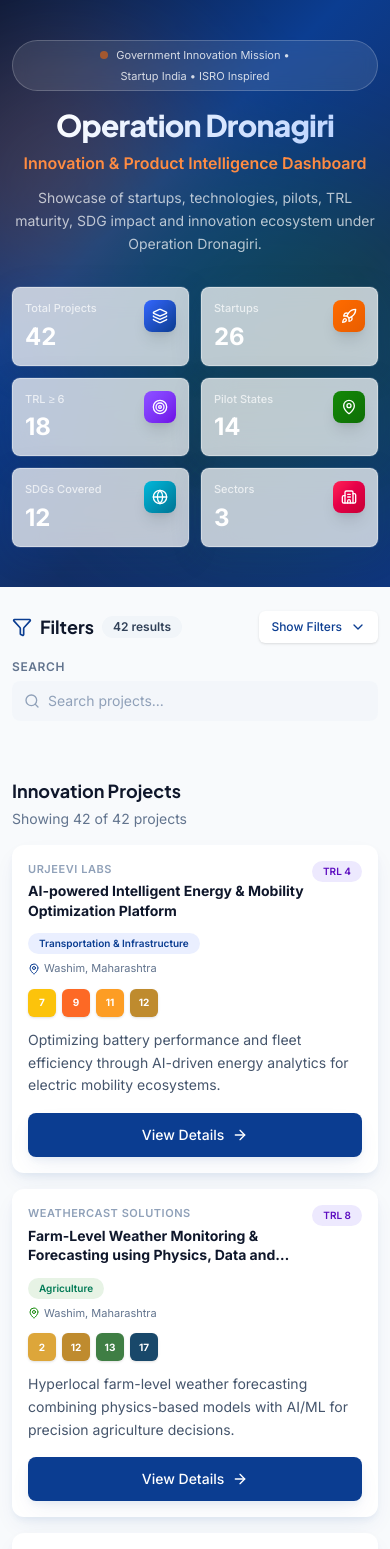
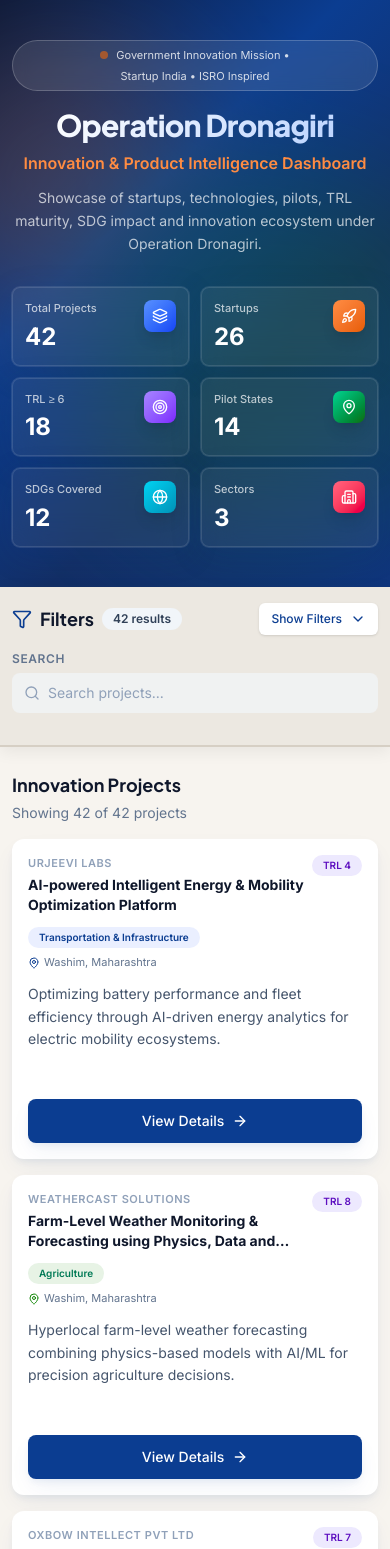
Before and after one commit to Varshith-Dev-IT/BRICS_OD_DASHBOARD, a React (Vite) app: page / in a window 390 px wide. Shown: the top 1549 px of the page. Built offline with nearby package versions, Linux system fonts and the light colour scheme.

Commit message:
feat: implement dashboard page, hero section, and project grid components for Operation Dronagiri

```diff
--- a/src/components/dashboard/HeroSection.tsx
+++ b/src/components/dashboard/HeroSection.tsx
@@ -54,12 +54,12 @@
 }
 
 const KPI_CONFIG = [
-  { label: 'Total Projects', key: 'totalProjects' as const, icon: <Layers className="h-4 w-4 text-white sm:h-5 sm:w-5" />, accent: 'from-navy-500 to-navy-700' },
-  { label: 'Startups', key: 'startups' as const, icon: <Rocket className="h-4 w-4 text-white sm:h-5 sm:w-5" />, accent: 'from-saffron-500 to-saffron-600' },
-  { label: 'TRL ≥ 6', key: 'trlAbove6' as const, icon: <Target className="h-4 w-4 text-white sm:h-5 sm:w-5" />, accent: 'from-violet-500 to-violet-700' },
-  { label: 'Pilot States', key: 'pilotStates' as const, icon: <MapPin className="h-4 w-4 text-white sm:h-5 sm:w-5" />, accent: 'from-emerald-500 to-emerald-600' },
-  { label: 'SDGs Covered', key: 'sdgsCovered' as const, icon: <Globe className="h-4 w-4 text-white sm:h-5 sm:w-5" />, accent: 'from-cyan-500 to-cyan-700' },
-  { label: 'Sectors', key: 'sectors' as const, icon: <Building2 className="h-4 w-4 text-white sm:h-5 sm:w-5" />, accent: 'from-rose-500 to-rose-700' },
+  { label: 'Total Projects', key: 'totalProjects' as const, icon: <Layers className="h-4 w-4 text-white sm:h-5 sm:w-5" />, accent: 'from-navy-400 to-navy-600' },
+  { label: 'Startups', key: 'startups' as const, icon: <Rocket className="h-4 w-4 text-white sm:h-5 sm:w-5" />, accent: 'from-saffron-400 to-saffron-600' },
+  { label: 'TRL ≥ 6', key: 'trlAbove6' as const, icon: <Target className="h-4 w-4 text-white sm:h-5 sm:w-5" />, accent: 'from-violet-400 to-violet-600' },
+  { label: 'Pilot States', key: 'pilotStates' as const, icon: <MapPin className="h-4 w-4 text-white sm:h-5 sm:w-5" />, accent: 'from-emerald-400 to-emerald-600' },
+  { label: 'SDGs Covered', key: 'sdgsCovered' as const, icon: <Globe className="h-4 w-4 text-white sm:h-5 sm:w-5" />, accent: 'from-cyan-400 to-cyan-600' },
+  { label: 'Sectors', key: 'sectors' as const, icon: <Building2 className="h-4 w-4 text-white sm:h-5 sm:w-5" />, accent: 'from-rose-400 to-rose-600' },
 ]
 
 export function HeroSection() {
--- a/src/components/project/ProjectCard.tsx
+++ b/src/components/project/ProjectCard.tsx
@@ -4,7 +4,6 @@
 import { Badge } from '@/components/ui/badge'
 import { Button } from '@/components/ui/button'
 import { Card, CardContent, CardHeader } from '@/components/ui/card'
-import { SDGBadges } from '@/components/project/SDGBadges'
 import type { Project } from '@/types/project'
 import { SECTOR_COLORS } from '@/types/project'
 
@@ -67,9 +66,6 @@
         </CardHeader>
 
         <CardContent className="flex flex-1 flex-col p-4 pt-0 sm:p-5">
-          <div className="mb-3 min-h-[1.75rem] sm:min-h-[2rem]">
-            <SDGBadges sdgs={project.sdgs} />
-          </div>
 
           <p className="mb-4 line-clamp-3 min-h-[3.75rem] flex-1 text-sm leading-relaxed text-slate-600 sm:line-clamp-4 sm:min-h-[5rem]">
             {project.shortDescription}
--- a/src/components/ui/multi-select.tsx
+++ b/src/components/ui/multi-select.tsx
@@ -1,6 +1,6 @@
-import { ChevronDown, X } from 'lucide-react'
+import { ChevronDown } from 'lucide-react'
 import { useEffect, useRef, useState } from 'react'
-import { Badge } from '@/components/ui/badge'
+
 import { Checkbox } from '@/components/ui/checkbox'
 import { cn } from '@/lib/utils'
 
@@ -75,33 +75,6 @@
         />
       </button>
 
-      {selected.length > 0 && (
-        <div className="mt-1.5 flex flex-wrap gap-1">
-          {selected.map((value) => {
-            const option = options.find((o) => o.value === value)
-            return (
-              <Badge
-                key={String(value)}
-                variant="secondary"
-                className="gap-1 pr-1 text-xs"
-              >
-                {option?.label ?? value}
-                <button
-                  type="button"
-                  onClick={(e) => {
-                    e.stopPropagation()
-                    toggle(value)
-                  }}
-                  className="rounded-full p-0.5 hover:bg-slate-200"
-                >
-                  <X className="h-3 w-3" />
-                </button>
-              </Badge>
-            )
-          })}
-        </div>
-      )}
-
       {open && (
         <div className="absolute left-0 right-0 top-full z-50 mt-1 max-h-60 overflow-auto rounded-lg bg-white py-1 shadow-lg ring-1 ring-slate-100">
           {options.map((option) => (
--- a/src/index.css
+++ b/src/index.css
@@ -2,6 +2,7 @@
 @import "leaflet/dist/leaflet.css";
 
 @theme {
+  --color-page-bg: #f7f4ef;
   --font-sans: "Inter", "Segoe UI", system-ui, sans-serif;
   --font-display: "Plus Jakarta Sans", "Inter", sans-serif;
 
@@ -24,18 +25,19 @@
   --color-emerald-500: #138808;
   --color-emerald-600: #0f6f06;
 
-  --color-glass: rgba(255, 255, 255, 0.72);
-  --color-glass-border: rgba(255, 255, 255, 0.35);
+  --color-glass: rgba(255, 255, 255, 0.06);
+  --color-glass-border: rgba(255, 255, 255, 0.12);
 }
 
 @layer base {
   html {
     scroll-behavior: smooth;
-    overflow-x: hidden;
+    overflow-x: clip;
   }
 
   body {
-    @apply m-0 min-h-screen overflow-x-hidden bg-slate-50 text-slate-800 antialiased;
+    background-color: #f7f4ef;
+    @apply m-0 min-h-screen overflow-x-clip text-slate-800 antialiased;
     font-family: var(--font-sans);
   }
 
--- a/src/pages/Dashboard.tsx
+++ b/src/pages/Dashboard.tsx
@@ -27,11 +27,20 @@
   )
 
   return (
-    <div className="min-h-screen bg-slate-50">
+    <div className="min-h-screen" style={{ backgroundColor: '#f7f4ef' }}>
       <HeroSection />
 
-      <section className="mx-auto max-w-7xl px-3 pb-6 pt-4 sm:px-6 sm:pb-8 sm:pt-6 lg:px-8">
-        <div className="sticky top-0 z-50 -mx-3 mb-6 max-h-[85vh] overflow-y-auto bg-slate-50/95 px-3 pb-4 pt-2 backdrop-blur-md sm:-mx-6 sm:mb-8 sm:max-h-none sm:overflow-visible sm:px-6 sm:pb-6 lg:-mx-8 lg:px-8">
+      {/* Filter Band — full-width with richer warm tone */}
+      <div
+        className="sticky top-0 z-50 w-full"
+        style={{
+          backgroundColor: 'rgba(236, 232, 225, 0.97)',
+          borderBottom: '2px solid #d6cfc4',
+          backdropFilter: 'blur(12px)',
+          boxShadow: '0 4px 16px rgba(0,0,0,0.07)',
+        }}
+      >
+        <div className="mx-auto max-w-7xl px-3 py-4 sm:px-6 sm:py-5 lg:px-8">
           <FilterPanel
             filters={filters}
             onChange={setFilters}
@@ -39,7 +48,10 @@
             resultCount={filteredProjects.length}
           />
         </div>
+      </div>
 
+      {/* Projects Section — lighter background */}
+      <section className="mx-auto max-w-7xl px-3 pb-6 pt-6 sm:px-6 sm:pb-8 sm:pt-8 lg:px-8">
         <div>
           <div className="mb-4 sm:mb-6">
             <h2 className={SECTION_TITLE}>Innovation Projects</h2>
@@ -73,7 +85,10 @@
         </div>
       </section>
 
-      <footer className="bg-white px-3 py-6 sm:py-8">
+      <footer
+        className="px-3 py-6 sm:py-8"
+        style={{ backgroundColor: '#f7f4ef', borderTop: '1px solid #d6cfc4' }}
+      >
         <div className="mx-auto max-w-7xl text-center sm:px-6 lg:px-8">
           <p className="text-sm font-semibold text-navy-800">Operation Dronagiri</p>
           <p className="mt-1 text-xs text-slate-500">
```
